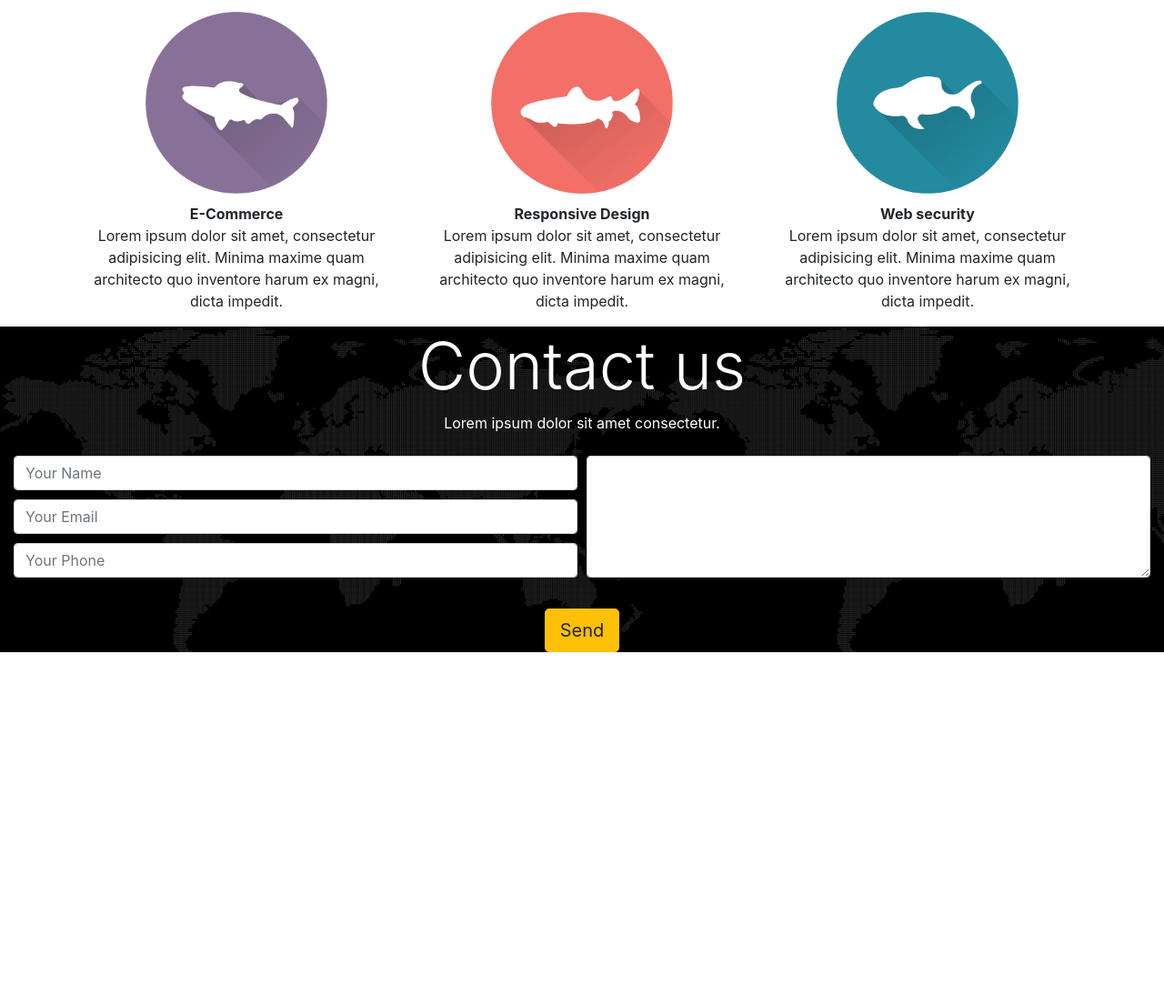
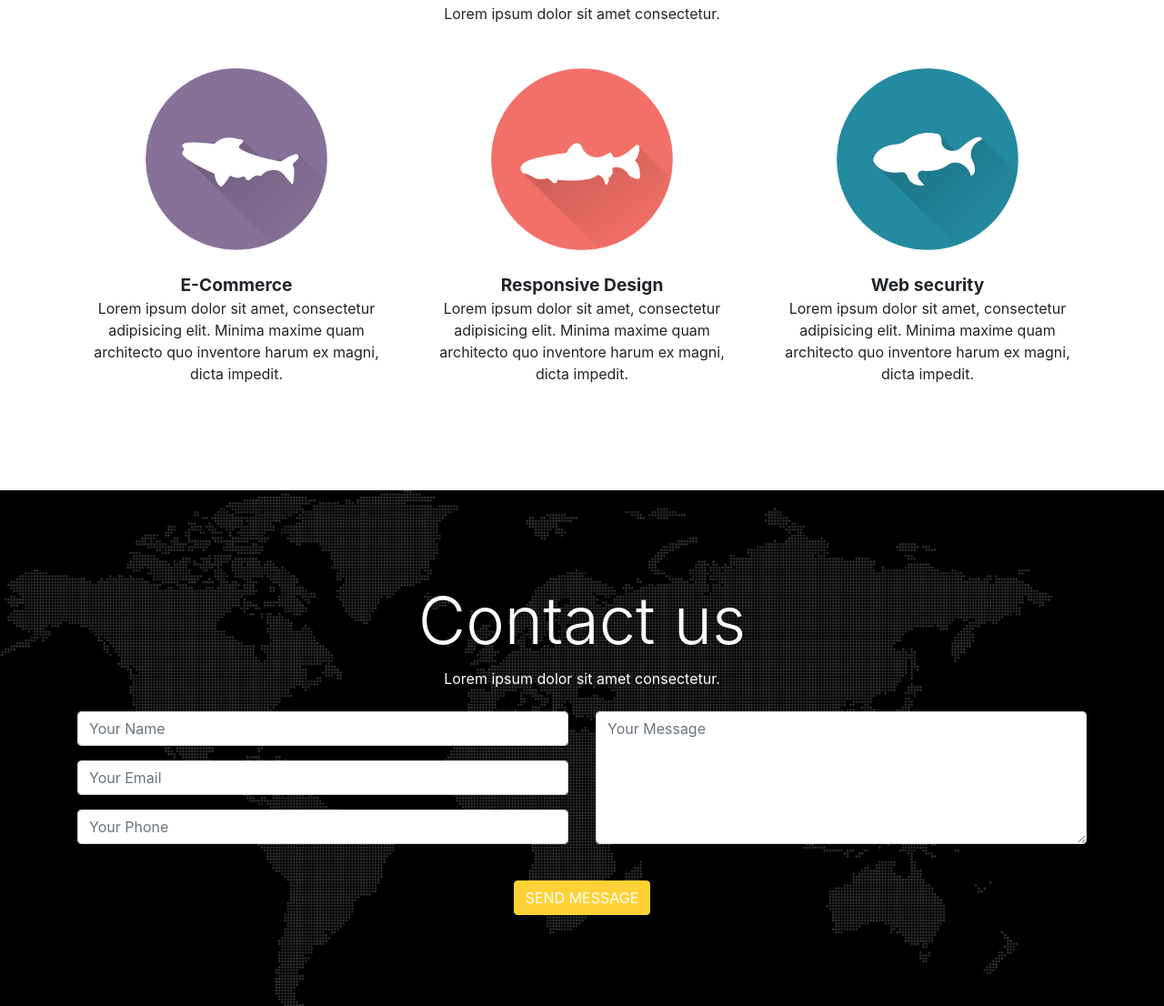
Before and after one commit to mkfdev/responsiveWeb-study, a plain HTML site: page index.html in a window 1280 px wide. Shown: the part 562-1668 px from the top of the page at 91% size. Before the commit the page ends 1279 px from the top, so only its background shows below. Drawn offline with nearby package versions, Linux system fonts and the light colour scheme.

Commit message:
edit bootstrap page

```diff
--- a/css/mybootstrap.css
+++ b/css/mybootstrap.css
@@ -1,5 +1,7 @@
-
-.main-bg {color:#fff; background-image: url('../img/main-bg.jpg'); background-size:cover; background-position:center;}
-.content_tit {display:block; margin-top:10px}
+.main-bg {color:#fff; background-image: url('../img/main-bg.jpg'); background-repeat:no-repeat; background-size:cover; background-position:center;}
+.jumbotron {margin-bottom:0;}
+#service {margin:100px 0}
+.content_tit {display:block; font-size:1.2em}
 .form-list input {margin-bottom:10px}
-.contact-area {width:100%; max-width:none; color:#fff; background: #000 url('../img/map-img.png'); background-size:contain;}
+#contact {padding:100px 0; color:#fff; background: #000 url('../img/map-img.png'); background-repeat:no-repeat; background-size:contain;}
+.btn-primary {background-color:#fed136; border-color:#fed136}
--- a/index.html
+++ b/index.html
@@ -11,8 +11,8 @@
     <title>Hello, world!</title>
   </head>
   <body>
-    <nav class="navbar fixed-top navbar-dark bg-dark navbar-expand-lg navbar-light bg-light">
-        <a class="navbar-brand" href="#">Navbar</a>
+    <nav id="nav" class="navbar fixed-top navbar-dark bg-dark navbar-expand-lg">
+        <a class="navbar-brand" href="#">Bootstrap</a>
         <button class="navbar-toggler" type="button" data-toggle="collapse" data-target="#navbarSupportedContent" aria-controls="navbarSupportedContent"
             aria-expanded="false" aria-label="Toggle navigation">
             <span class="navbar-toggler-icon"></span>
@@ -55,21 +55,22 @@
         <div class="container">
             <h1 class="display-4">Handmade shop</h1>
             <p class="lead
-            ">This is a simple hero unit, a simple jumbotron-style component for calling extra attention to featured content or information.</p>
+            ">Welcome To Our Shop</p>
             <hr class="my-4">
             <p class="pl-4">It uses utility classes for typography and spacing to space content out within the larger container.</p>
             <a class="btn btn-primary btn-lg" href="#" role="button">Learn more</a>
         </div>
     </div>
 
+    <section id="service">
         <div class="container text-center">
             <h4 class="display-3">Service</h4>
             <p class="mb-4">Lorem ipsum dolor sit amet consectetur.</p>
 
-        <div class="row">
+            <div class="row mt-5">
                 <div class="col-md-4">
                     <div><img src="img/ico_service1.png" width="200" height="200" alt=""></div>
-                <strong class="content_tit">E-Commerce</strong>
+                    <strong class="mt-4 content_tit">E-Commerce</strong>
                     <p class="content_detail">Lorem ipsum dolor sit amet, consectetur adipisicing elit. Minima maxime quam architecto quo inventore harum ex magni, dicta
                     impedit.</p>
                 </div>
@@ -77,7 +78,7 @@
                     <div>
                         <img src="img/ico_service2.png" width="200" height="200" alt="">
                     </div>
-                <strong class="content_tit">Responsive Design</strong>
+                    <strong class="mt-4 content_tit">Responsive Design</strong>
                     <p class="content_detail">Lorem ipsum dolor sit amet, consectetur adipisicing elit. Minima maxime quam architecto quo inventore harum ex magni, dicta
                         impedit.
                     </p>
@@ -86,32 +87,45 @@
                     <div>
                         <img src="img/ico_service3.png" width="200" height="200" alt="">
                     </div>
-                <strong class="content_tit">Web security</strong>
+                    <strong class="mt-4 content_tit">Web security</strong>
                     <p class="content_detail">Lorem ipsum dolor sit amet, consectetur adipisicing elit. Minima maxime quam architecto quo inventore harum ex magni, dicta
                         impedit.
                     </p>
                 </div>
             </div>
         </div>
+    </section>
 
+    <section id="contact">
         <div class="container text-center contact-area">
             <h4 class="display-3">Contact us</h4>
             <p class="mb-4">Lorem ipsum dolor sit amet consectetur.</p>
 
+            <div class="row">
+                <div class="col-lg-12">
                     <form>
-            <div class="form-row">
-                <div class="formgroup col-md-6 form-list">
-                    <input type="text" class="form-control" placeholder="Your Name">
-                    <input type="text" class="form-control" placeholder="Your Email">
-                    <input type="text" class="form-control" placeholder="Your Phone">
+                        <div class="row">
+                            <div class="col-md-6">
+                                <div class="form-group"><input type="text" class="form-control" placeholder="Your Name"></div>
+                                <div class="form-group"><input type="text" class="form-control" placeholder="Your Email"></div>
+                                <div class="form-group"><input type="text" class="form-control" placeholder="Your Phone"></div>
                             </div>
-                <div class="formgroup col-md-6">
-                    <textarea class="form-control" id="exampleFormControlTextarea1" rows="3" style="height:134px"></textarea>
+                            <div class="col-md-6">
+                                <textarea class="form-control" id="exampleFormControlTextarea1" rows="3" style="height:146px" placeholder="Your Message"></textarea>
                             </div>
                         </div>
-            <button type="button" class="btn btn-lg btn-warning mt-4">Send</button>
+
+                        <div class="row mt-4">
+                            <div class="col-md-12 text-center">
+                                <button class="btn btn-primary btn-xl text-uppercase" type="submit">Send Message</button>
+                            </div>
+                        </div>
                     </form>
                 </div>
+            </div>
+
+        </div>
+    </section>
 
     <!-- col "-sm md lg" (해당 크기에서 세로로 떨어짐) -->
 
```
Lines whose indentation alone changed are shown as unchanged.
